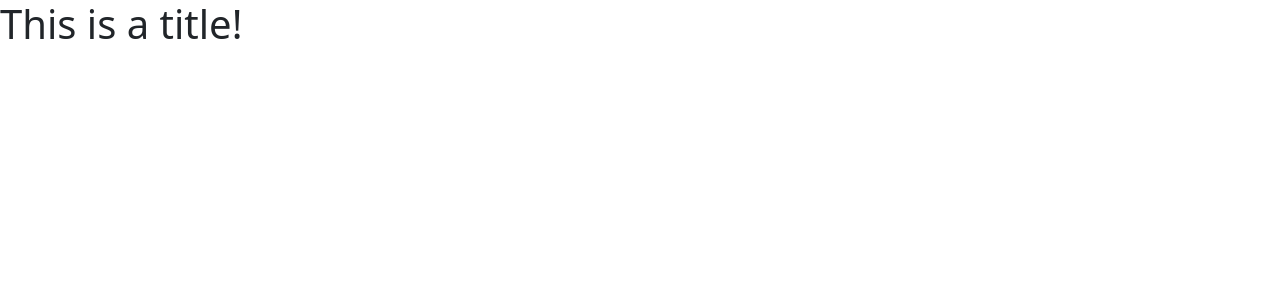
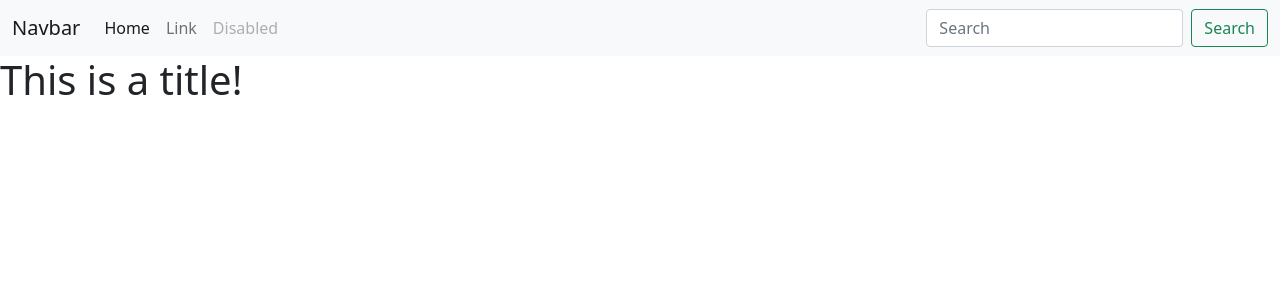
Before and after one commit to Raul14/django-basic-network, a Django app: template posts/templates/post-home.html in a window 1280 px wide. Shown: the top 300 px of the page. Run offline with Django 3.2, Linux system fonts and the light colour scheme; the template is opened without the code that fills it, so the values that code supplies are empty.

Commit message:
Basic Boostrap Toggler Navbar added.

```diff
--- a/templates/base.html
+++ b/templates/base.html
@@ -21,6 +21,8 @@
     </head>
     <body>
         <!-- Custom NavBar -->
+        {% include 'navbar.html' %}
+
         <div id="container mt-3">
             {% block content %}
             {% endblock %}
--- /dev/null
+++ b/templates/navbar.html
@@ -0,0 +1,26 @@
+<!-- Basic Bootstrap 5.0.0 toogle navbar used -->
+<nav class="navbar navbar-expand-lg navbar-light bg-light">
+  <div class="container-fluid">
+    <a class="navbar-brand" href="#">Navbar</a>
+    <button class="navbar-toggler" type="button" data-bs-toggle="collapse" data-bs-target="#navbarTogglerDemo02" aria-controls="navbarTogglerDemo02" aria-expanded="false" aria-label="Toggle navigation">
+      <span class="navbar-toggler-icon"></span>
+    </button>
+    <div class="collapse navbar-collapse" id="navbarTogglerDemo02">
+      <ul class="navbar-nav me-auto mb-2 mb-lg-0">
+        <li class="nav-item">
+          <a class="nav-link active" aria-current="page" href="#">Home</a>
+        </li>
+        <li class="nav-item">
+          <a class="nav-link" href="#">Link</a>
+        </li>
+        <li class="nav-item">
+          <a class="nav-link disabled" href="#" tabindex="-1" aria-disabled="true">Disabled</a>
+        </li>
+      </ul>
+      <form class="d-flex">
+        <input class="form-control me-2" type="search" placeholder="Search" aria-label="Search">
+        <button class="btn btn-outline-success" type="submit">Search</button>
+      </form>
+    </div>
+  </div>
+</nav>
```
